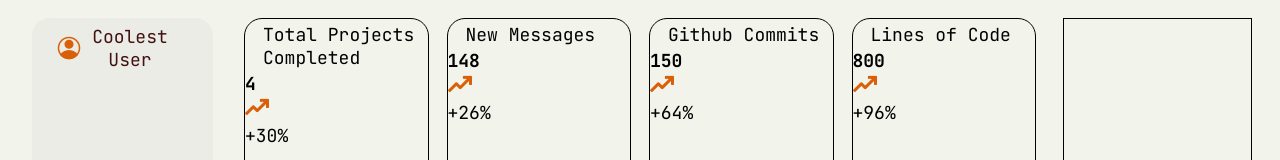
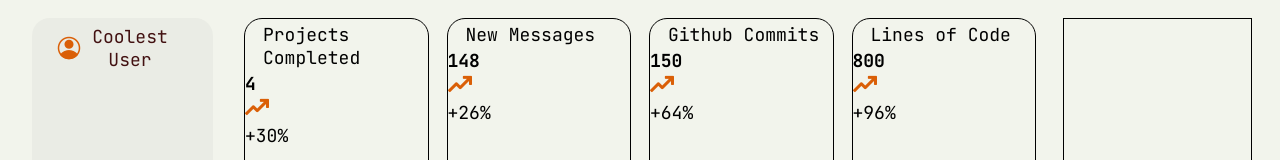
Before and after one commit to GabrielDevJourney/Dasboard, a plain HTML site: page index.html in a window 1280 px wide. Shown: the top 160 px of the page. Drawn offline with Linux system fonts and the light colour scheme.

Commit message:
change main p of projects cards

```diff
--- a/index.html
+++ b/index.html
@@ -104,7 +104,7 @@
 			<div class="header-cards">
 				<div class="number-projects-card cards">
 					<p class="cards-text projects-card-text">
-						Total Projects Completed
+						Projects Completed
 					</p>
 					<h4 class="cards-number projects-card-num">4</h4>
 					<div class="percentual-container">
```
